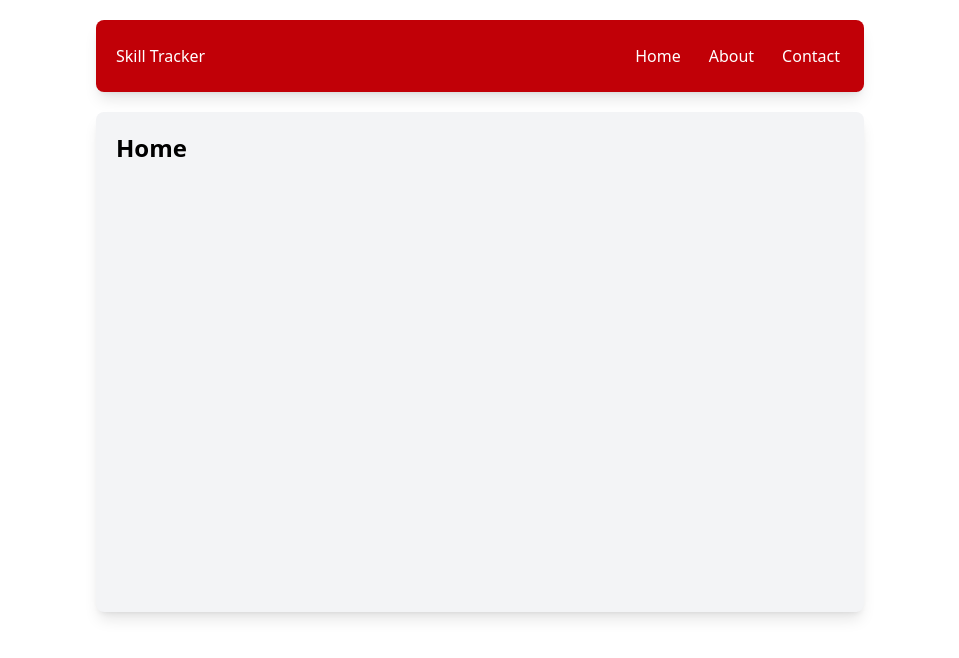
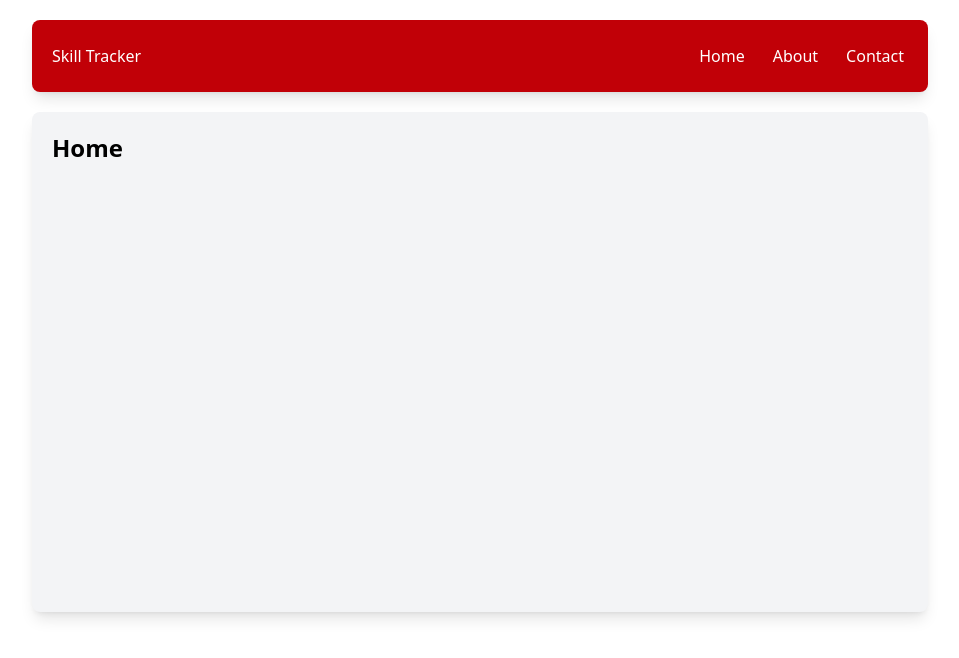
Before and after one commit to mntandrei/skill-tracker, a Next.js app: page / in a window 1280 px wide. Shown: the top 658 px of the page, without its empty margins (160-1119 px from the left). Built offline with nearby package versions, Linux system fonts and the light colour scheme.

Commit message:
bigger page and fixed nav

```diff
--- a/src/app/components/NavBar.tsx
+++ b/src/app/components/NavBar.tsx
@@ -3,7 +3,7 @@ import Link from "next/link";
 export default function NavBar() {
 
   return (
-    <nav className="bg-red-700 max-w-3xl mx-auto mt-5 rounded-lg p-5 shadow-lg">
+    <nav className="bg-red-700 max-w-4xl mx-auto mt-5 rounded-lg p-5 shadow-lg">
         <div className="flex flex-row justify-between items-center text-white">
           <h1>Skill Tracker</h1>
           <div className="flex flex-row gap-5">
--- a/src/app/components/PannelSkills.tsx
+++ b/src/app/components/PannelSkills.tsx
@@ -1,6 +1,6 @@
 export default function PannelSkills() {
     return (
-        <div className="flex flex-col max-w-3xl mx-auto min-h-[500px] mt-5 p-5 shadow-lg rounded-lg bg-gray-100">
+        <div className="flex flex-col max-w-4xl mx-auto min-h-[500px] mt-5 p-5 shadow-lg rounded-lg bg-gray-100">
             <h2 className="text-2xl font-bold mb-4">Home</h2>
         </div>
     );
```
